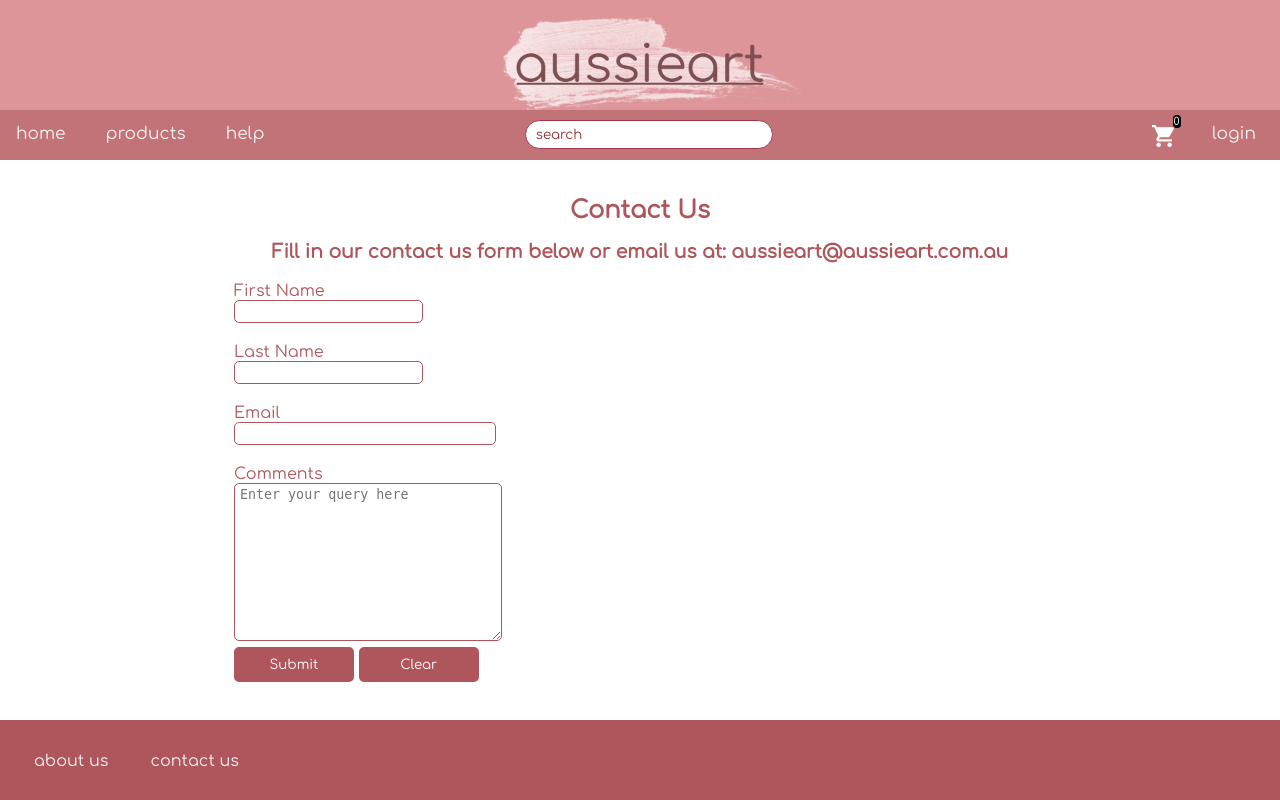
After one commit to jeromycassar/aussieart, a PHP site: page /contact.html in a window 1280 px wide. The commit adds this page. Run offline with PHP 8.4, Linux system fonts and the light colour scheme.

Commit message:
Added Contact Us w/ CSS

```diff
--- /dev/null
+++ b/contact.html
@@ -0,0 +1,113 @@
+<!DOCTYPE html>
+<html lang='en'>
+<head> <!--Head-->
+  <title>aussieart - Contact Us</title>
+  <meta charset="utf-8">
+  <link rel="stylesheet" type="text/CSS" href="stylesheets/style.css">
+</head><!--End of head-->
+<div class="wrapper"><!--Wrapper-->
+  <header><!--Header-->
+      <div class="top"><!--Logo and Login-->
+          <table id="header-table">
+              <tr>
+                  <td></td>
+                  <td><a href=''><img id="logo" src="images/aussieart_logo2.png" width="400px" height="120px"></a></td>
+                  <td><p id="greeting"></p></td>
+              </tr>
+          </table>
+      </div>
+      <nav class="nav-bar"><!--Navigation Bar-->
+          <a href=''>home</a>
+          <a href=''>products</a>
+          <a href=''>help</a>
+        <div class="topnav-centered">
+          <form id="search" method="POST">
+            <input type="text" name="search" id="search-bar" placeholder="search">
+          </form>
+        </div>
+        <div class="topnav-right">
+            <a class="cart-link" href=''>
+              <div class="cart-wrapper">
+                <span id="cart-num">0</span>
+                <img id="cart" src="images/shopping-cart.png" width="22px" height="22px">
+              </div>
+            </a>
+            <a href='' style="position:relative; bottom:2px;">login</a>
+          </div>
+      </nav><!--End of Navigation Bar-->
+  </header><!--End of header-->
+  <body><!--Content-->
+      <table id="content-table">
+          <tr>
+              <td class="body-spacing"></td>
+              <td class="body-content"><!--Main Content-->
+                <h2>Contact Us</h2>
+                <br>
+                <h3>Fill in our contact us form below or email us at: aussieart@aussieart.com.au</h3>
+                <br>
+                <form method="post" class="contact-us-form">
+                  <table>
+                    <tr>
+                      <td>
+                        <label for="firstname">First Name</label><br>
+                        <input type="text" id="firstname" name="firstname">
+                      </td>
+                    </tr>
+                    <tr>
+                      <td>
+                        <br>
+                        <label for="lastname">Last Name</label><br>
+                        <input type="text" id="lastname" name="lastname">
+                      </td>
+                    </tr>
+                    <tr>
+                      <td>
+                        <br>
+                        <label for="email">Email</label><br>
+                        <input type="email" id="email" name="email">
+                      </td>
+                    </tr>
+                    <tr>
+                      <td>
+                        <br>
+                        <label for="comments">Comments</label><br>
+                        <textarea id="comments" name="comments" cols="30" rows="10" placeholder="Enter your query here"></textarea>
+                      </td>
+                    </tr>
+                    <tr>
+                      <td class="contact-center">
+                        <button type="submit" class="btn">Submit</button>
+                        <button type="reset" class="btn">Clear</button>
+                      </td>
+                    </tr>
+                  </table>
+                </form>
+              </td>
+              <td class="body-spacing"></td>
+          </tr>
+      </table>
+  </body><!--End of Content-->
+  <footer><!--Footer-->
+    <nav class="footer-bar"><!--Footer Navigation Bar-->
+      <table id="header-table">
+        <tr>
+          <td>
+            <ul>
+              <li><a href=''>about us</a></li>
+              <li><a href=''>contact us</a></li>
+            </ul>
+          </td>
+          <td>
+            <ul class="middle">
+            </ul>
+          </td>
+          <td>
+            <ul class="right">
+            </ul>
+          </td>
+        </tr>
+      </table>
+    </nav><!--End of Footer Navigation Bar-->
+  </footer><!--End of Footer-->
+</div><!--End of wrapper-->
+</html><!--End of html-->
--- a/stylesheets/style.css
+++ b/stylesheets/style.css
@@ -282,7 +282,7 @@ body{
   cursor:pointer;
   border-radius:5px;
   font-family:header;
-
+  outline:none;
   transition:0.4s;
 }
 .btn:hover{
@@ -305,21 +305,21 @@ body{
 
 .body-content h2{text-align:center;}
 
-.login-form, .body-content h2, .register-form{
+.login-form, .body-content h2, .register-form, .contact-us-form{
   font-family:header;
   color:rgb(175, 86, 92);
 }
-.login-form input[type=text], .register-form input{
+.login-form input[type=text], .register-form input, .contact-us-form input, .contact-us-form textarea{
   border:1px solid rgb(175, 86, 92);
   padding:3px 5px;
   border-radius:5px;
   transition:0.6s;
 }
-.login-form input[type=text]:hover, .register-form input:hover{
+.login-form input[type=text]:hover, .register-form input:hover, .contact-us-form input:hover, .contact-us-form textarea:hover{
   background-color:rgb(249, 221, 224);
   transition:0.6s;
 }
-.login-form input[type=text]:focus, .register-form input:focus{
+.login-form input[type=text]:focus, .register-form input:focus, .contact-us-form input:focus, .contact-us-form textarea:focus{
   outline:none;
   background-color:white;
 }
@@ -384,6 +384,7 @@ h3{
   font-family:header;
   font-weight:bold;
   color:rgb(175, 86, 92);
+  text-align:center;
 }
 .italic{
   font-style:italic;
@@ -392,3 +393,16 @@ p, .italic{
   font-family:header;
 }
 /*End of About Us Page Styles*/
+
+/*Contact Us Page Styles*/
+.contact-us-form{
+  display:grid;
+  place-items:center;
+}
+.contact-us-form .btn{
+  width:120px;
+}
+.contact-center{
+  align-content:center;
+}
+/*End of Contact Us Page Styles*/
```
